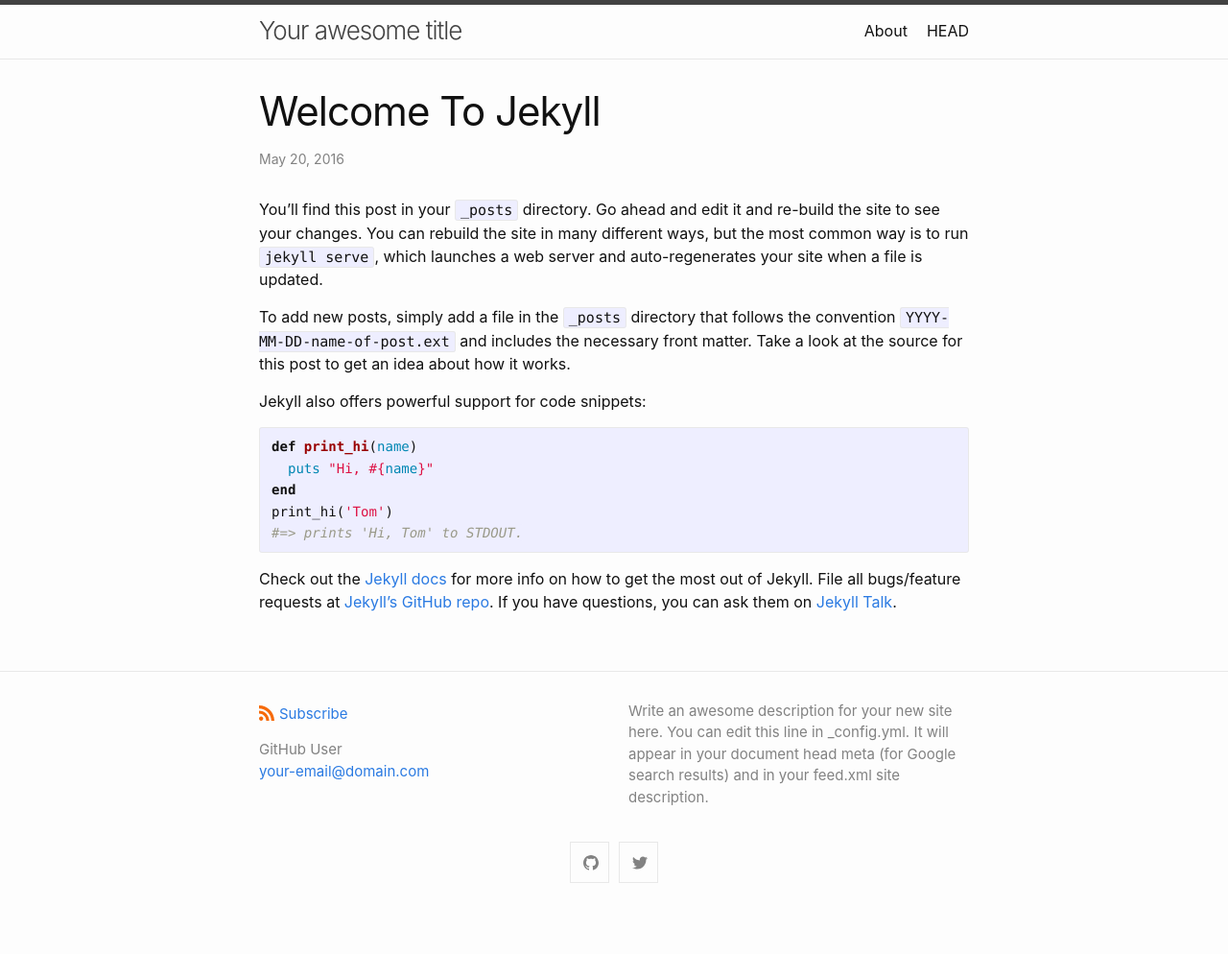
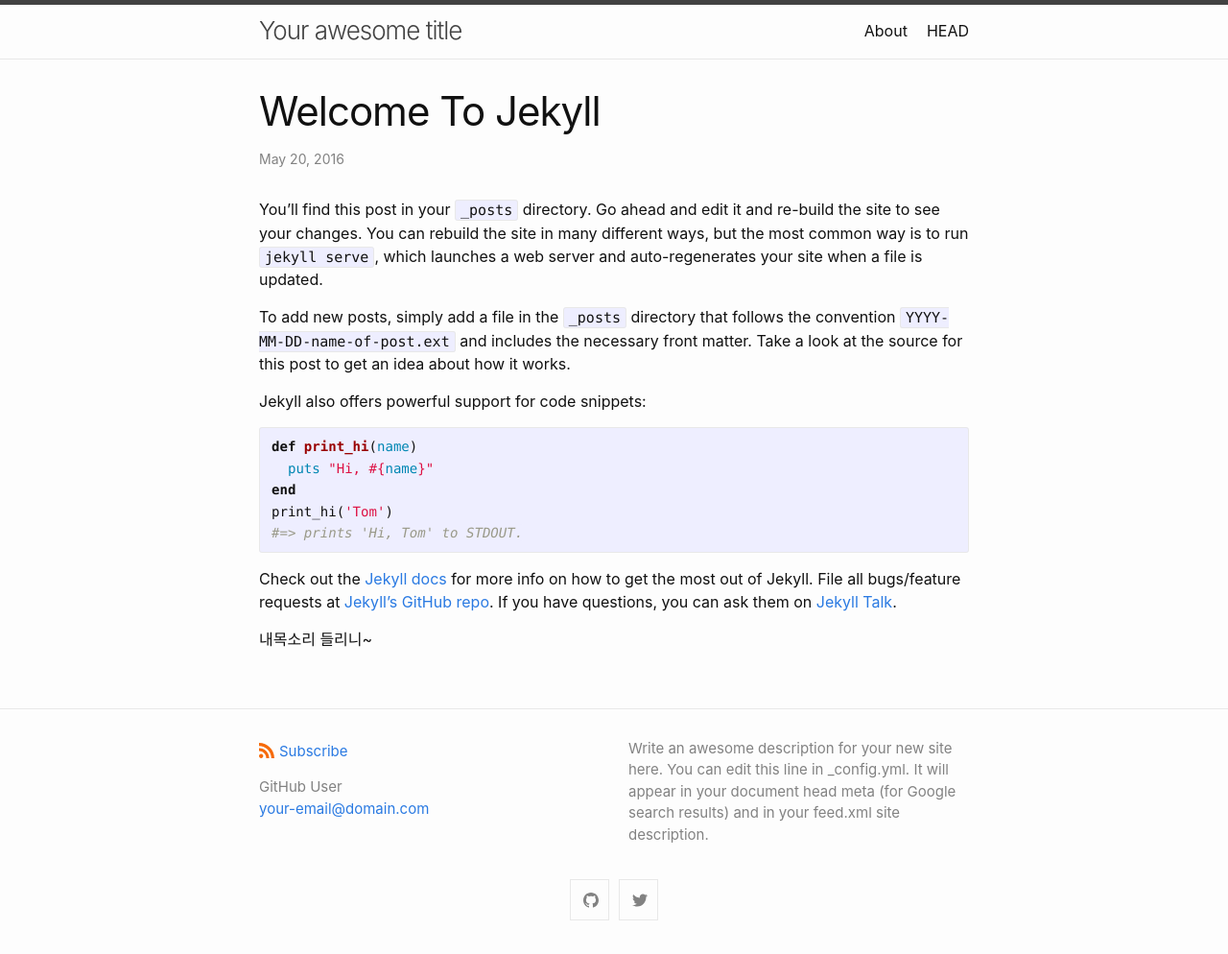
Before and after one commit to ChangSeok-Lee/ChangSeok-Lee.github.io, a Jekyll site: the page built from _posts/2016-05-20-welcome-to-jekyll.md, in a window 1280 px wide. Shown: the whole page at 96% size. Built offline with Jekyll 4.4.1, drawn with Linux system fonts in a browser that asks for light colours; before the commit the page ends 955 px from its top, so only the background shows below that.

Commit message:
Update 2016-05-20-welcome-to-jekyll.md

```diff
--- a/_posts/2016-05-20-welcome-to-jekyll.md
+++ b/_posts/2016-05-20-welcome-to-jekyll.md
@@ -17,6 +17,9 @@
 
 Check out the [Jekyll docs][jekyll-docs] for more info on how to get the most out of Jekyll. File all bugs/feature requests at [Jekyll’s GitHub repo][jekyll-gh]. If you have questions, you can ask them on [Jekyll Talk][jekyll-talk].
 
+내목소리 들리니~
+
+
 [jekyll-docs]: http://jekyllrb.com/docs/home
 [jekyll-gh]:   https://github.com/jekyll/jekyll
 [jekyll-talk]: https://talk.jekyllrb.com/
```
